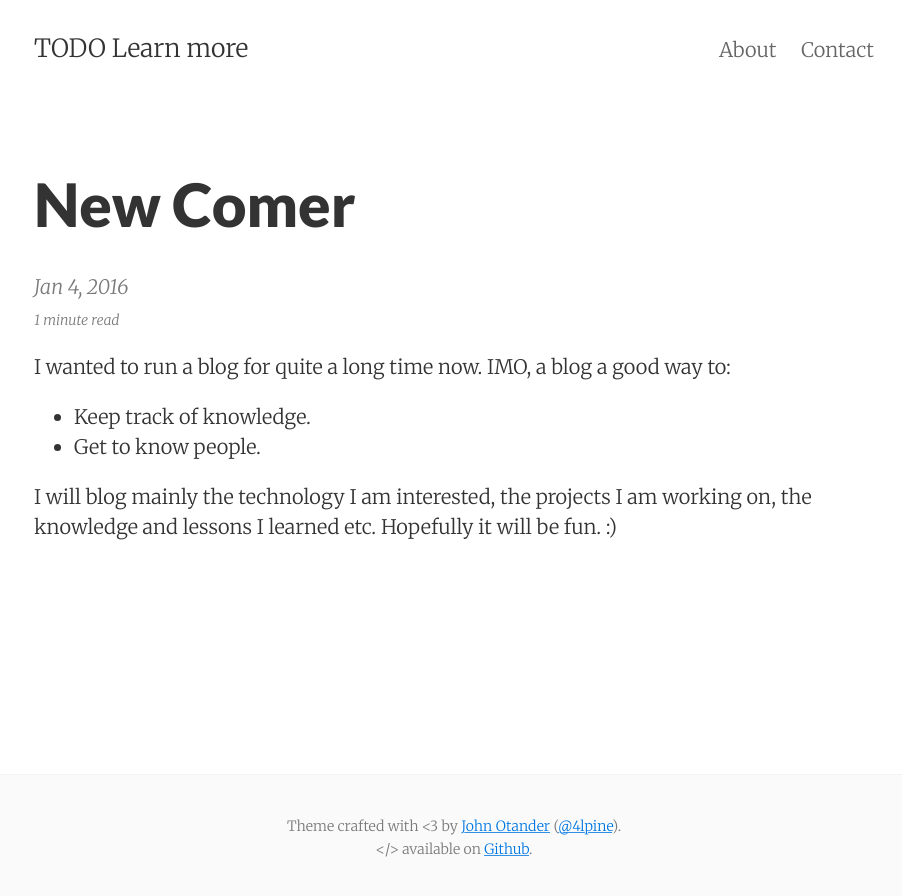
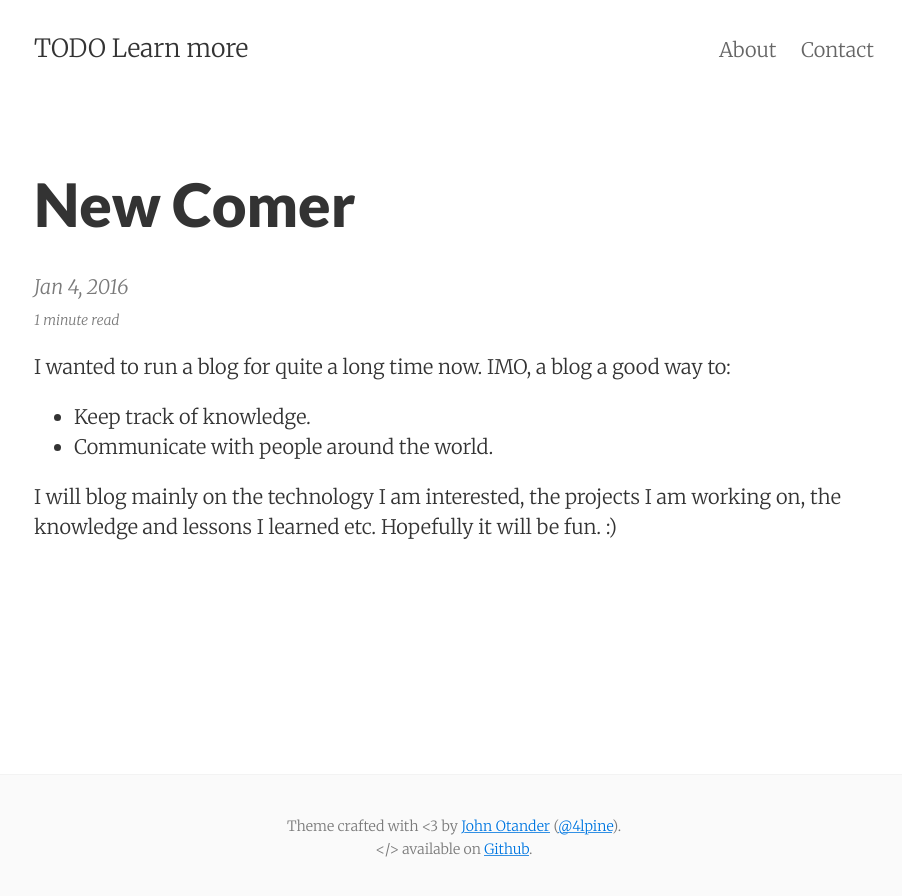
Before and after one commit to lzhoucs/lzhoucs.github.io, a Jekyll site: the page built from _posts/2016-01-04-newcomer.md, in a window 1280 px wide. Shown: the top 896 px of the page, without its empty margins (186-1088 px from the left). Built offline with Jekyll 4.4.1, drawn with Linux system fonts in a browser that asks for light colours.

```diff
--- a/_posts/2016-01-04-newcomer.md
+++ b/_posts/2016-01-04-newcomer.md
@@ -3,12 +3,13 @@ layout:     post
 title:      New Comer
 date:       2016-01-04
 summary:    This is my first blog post. cheers!
-tags: firsttime
+categories: personal
+tags:      firsttime
 ---
 
 I wanted to run a blog for quite a long time now. IMO, a blog a good way to:
 
 * Keep track of knowledge.
-* Get to know people.
+* Communicate with people around the world.
 
-I will blog mainly the technology I am interested, the projects I am working on, the knowledge and lessons I learned etc. Hopefully it will be fun. :)
+I will blog mainly on the technology I am interested, the projects I am working on, the knowledge and lessons I learned etc. Hopefully it will be fun. :)
```
